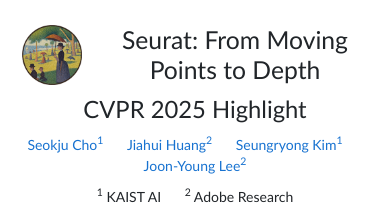
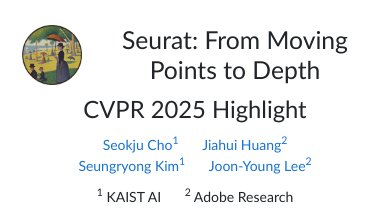
Before and after one commit to seurat-cvpr/seurat-cvpr.github.io, a plain HTML site: page index.html in a window 390 px wide. Shown: the top 214 px of the page. Drawn offline with nearby package versions, Linux system fonts and the light colour scheme.

Commit message:
FIX: Author mobile

```diff
--- a/index.html
+++ b/index.html
@@ -71,7 +71,8 @@
       <a style="text-decoration:none" href="https://gabriel-huang.github.io">
         Jiahui&nbsp;Huang<sup>2</sup>
       </a>
-        <span style="padding-left: 20px;"></span>
+      <span class="d-none d-md-inline" style="padding-left: 20px;"></span>
+      <br class="d-md-none">
       <a style="text-decoration:none" href="https://cvlab.kaist.ac.kr">
         Seungryong&nbsp;Kim<sup>1</sup>
       </a>
```
Lines whose indentation alone changed are shown as unchanged.
